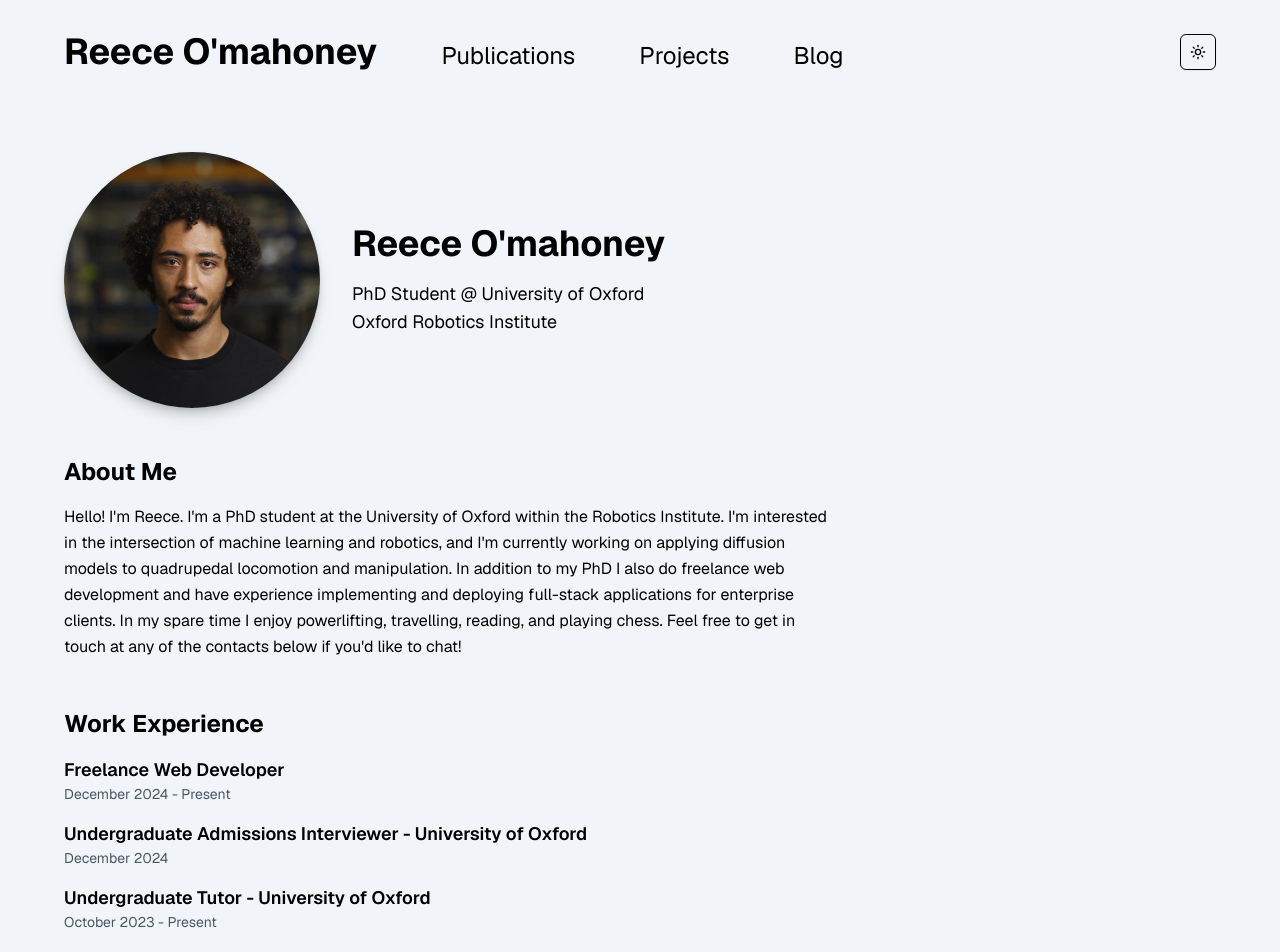
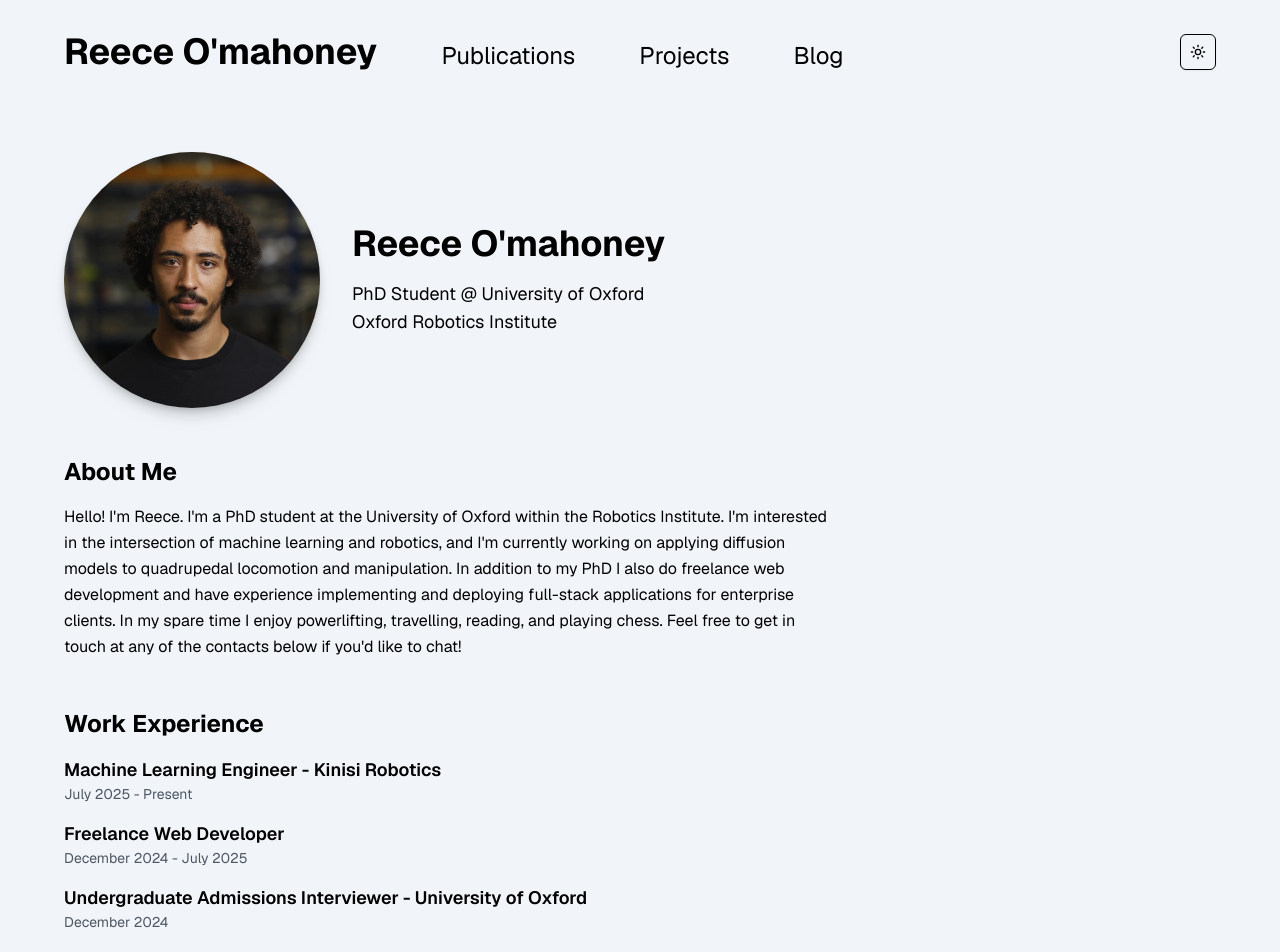
Before and after one commit to reeceomahoney/reeceomahoney, a Next.js app: page / in a window 1280 px wide. Shown: the top 952 px of the page. Built offline with nearby package versions, Linux system fonts and the light colour scheme.

Commit message:
add work experience

```diff
--- a/src/app/page.tsx
+++ b/src/app/page.tsx
@@ -44,8 +44,12 @@ export default function HomePage() {
         <h2 className="mb-4 text-2xl font-bold">Work Experience</h2>
         <div className="space-y-4">
           <div>
+            <h3 className="text-lg font-semibold">Machine Learning Engineer - Kinisi Robotics</h3>
+            <p className="text-sm text-gray-600">July 2025 - Present</p>
+          </div>
+          <div>
             <h3 className="text-lg font-semibold">Freelance Web Developer</h3>
-            <p className="text-sm text-gray-600">December 2024 - Present</p>
+            <p className="text-sm text-gray-600">December 2024 - July 2025</p>
           </div>
           <div>
             <h3 className="text-lg font-semibold">
@@ -57,7 +61,7 @@ export default function HomePage() {
             <h3 className="text-lg font-semibold">
               Undergraduate Tutor - University of Oxford
             </h3>
-            <p className="text-sm text-gray-600">October 2023 - Present</p>
+            <p className="text-sm text-gray-600">October 2023 - July 2025</p>
           </div>
           <div>
             <h3 className="text-lg font-semibold">Private Tutor</h3>
```
